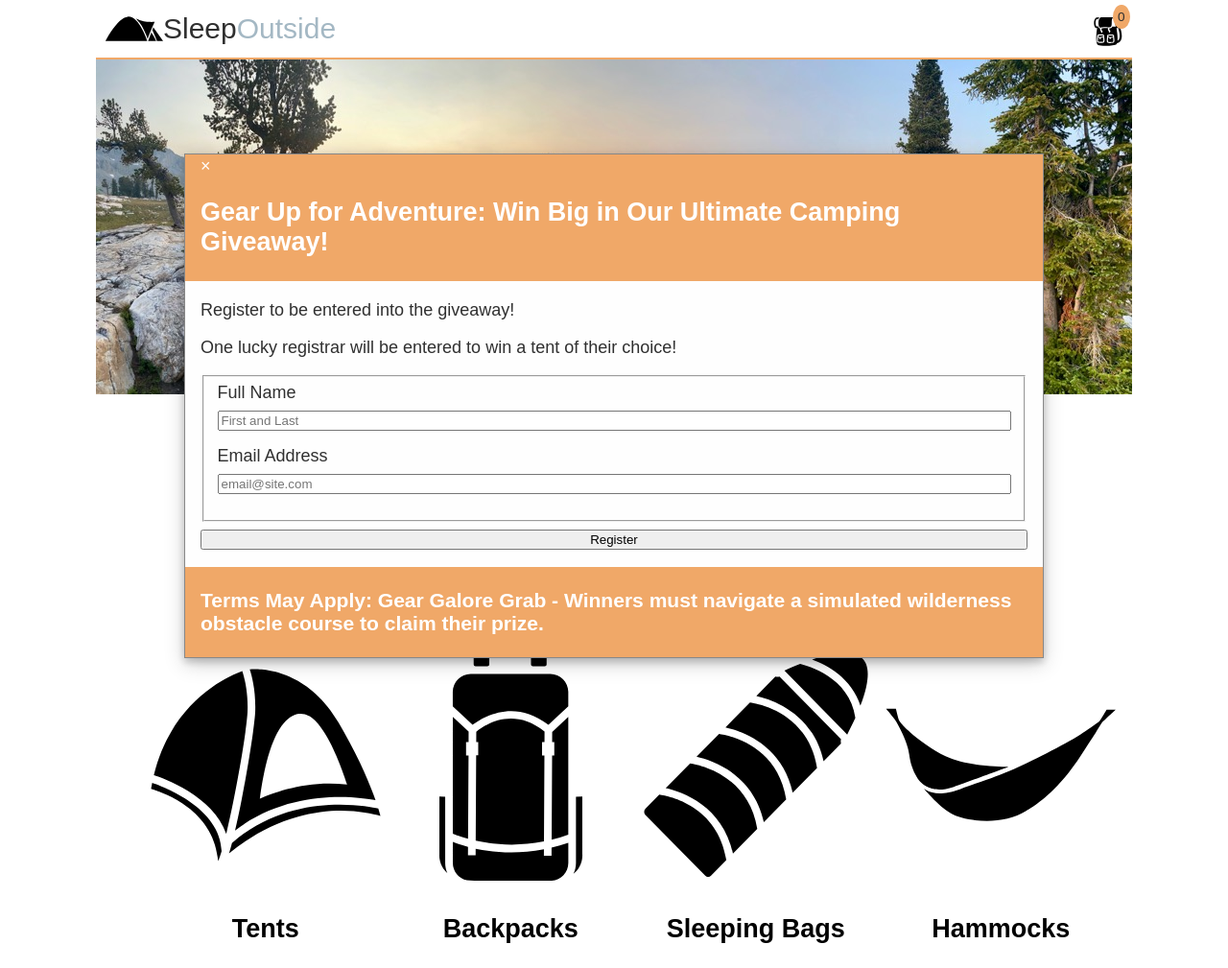
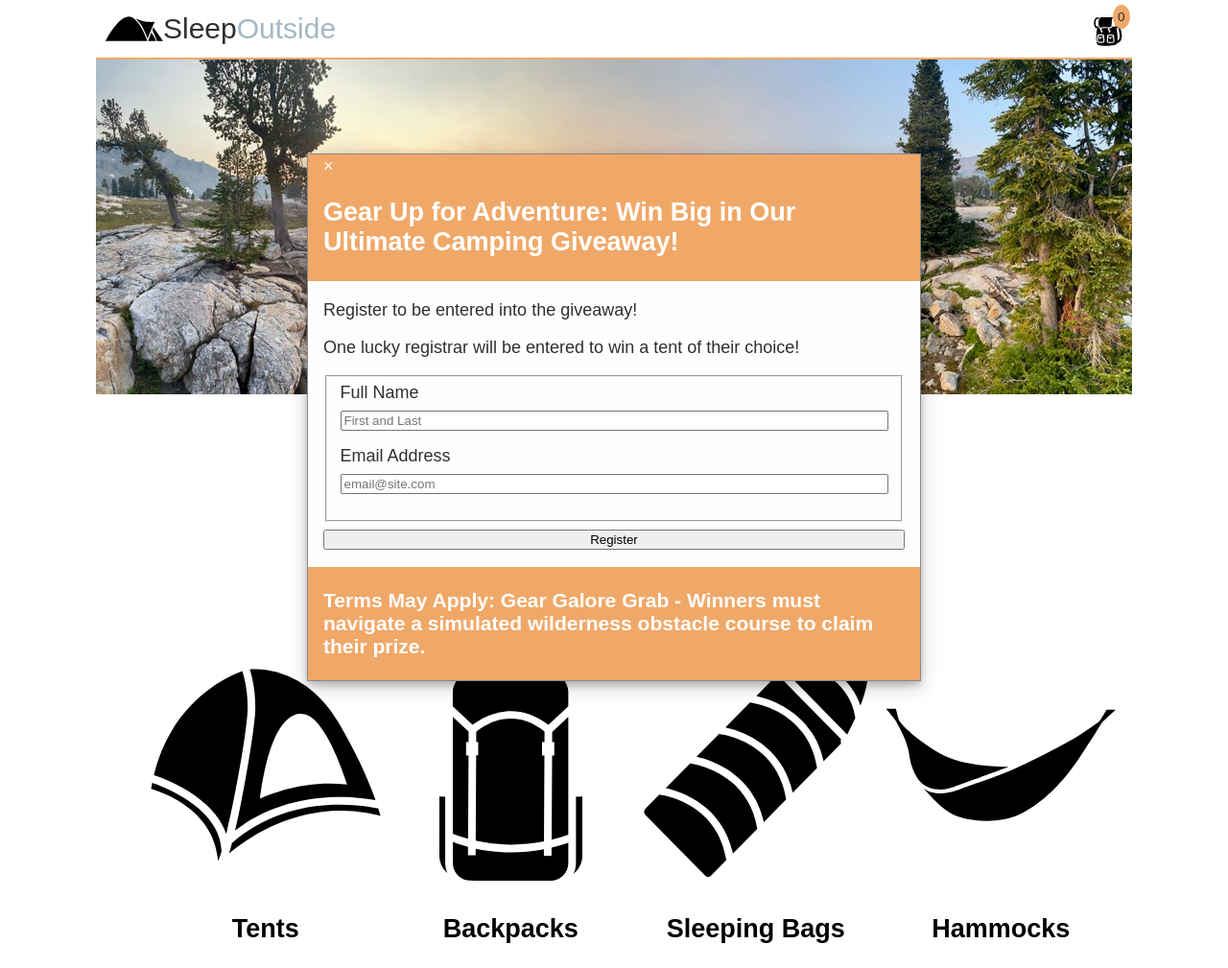
Before and after one commit to Tartclient/sleepoutside-team3, a website built with Vite: page src/index.html in a window 1280 px wide. Shown: the top 1009 px of the page at 96% size. Built offline with nearby package versions, Linux system fonts and the light colour scheme.

Commit message:
Modal is added when first time launch of website

```diff
--- a/src/css/style.css
+++ b/src/css/style.css
@@ -292,12 +292,12 @@ button {
   background-color: #fefefe;
   padding: 0;
   border: 1px solid #888;
-  width: 70vw;
+  width: 50vw;
   box-shadow: 0 4px 8px 0 rgba(0, 0, 0, 0.2), 0 6px 20px 0 rgba(0, 0, 0, 0.19);
   animation-name: animatetop;
   animation-duration: 0.4s;
   left: 50%;
-  margin-left: -35vw;
+  margin-left: -25vw;
   top: 20%;
 }
 
--- a/src/index.html
+++ b/src/index.html
@@ -12,31 +12,6 @@
 <body>
   <header class="divider" id="main-header">test</header>
   <main class="divider">
-    <!-- Modal content -->
-    <div class="modal-content">
-      <div class="modal-header">
-        <span class="close">&times;</span>
-        <h2>Gear Up for Adventure: Win Big in Our Ultimate Camping Giveaway!</h2>
-      </div>
-      <div class="modal-body">
-        <p>Register to be entered into the giveaway!</p>
-        <p>One lucky registrar will be entered to win a tent of their choice!</p>
-        <form id="giveaway" name="register-form" accept-charset="utf-8" action=""
-          method="post">
-          <fieldset id="giveaway-inputs">
-            <label for="full-name">Full Name</label>
-            <input type="text" name="name" id="full-name" placeholder="First and Last" required>
-            <label for="email-address">Email Address</label>
-            <input type="email" name="email" id="email-address" placeholder="email@site.com" required>
-            <input type="hidden" name="subject" id="email-subject" value="Give Away Registration">
-          </fieldset>
-          <input type="submit" value="Register">
-        </form>
-      </div>
-      <div class="modal-footer">
-        <h3>Terms May Apply: Gear Galore Grab - Winners must navigate a simulated wilderness obstacle course to claim their prize.</h3>
-      </div>
-    </div>
     <div class="hero">
       <img src="/images/banner-sm.jpg" srcset="images/banner-sm.jpg 500w, images/banner.jpg"
         alt="image of a high mountain lake" />
--- a/src/js/main.js
+++ b/src/js/main.js
@@ -5,24 +5,48 @@ loadHeaderFooter();
 updateCartCounter();
 
 if (!localStorage.getItem("visited")) {
-    // myFunction();
+    createGiveAwayModal()
     localStorage.setItem("visited", true);
 }
 
+function createGiveAwayModal() {
+    const modalContent = document.createElement("div");
+    modalContent.classList.add("modal-content");
+    modalContent.innerHTML += "" +
+        "      <div class=\"modal-header\">" +
+        "        <span class=\"close\">&times;</span>" +
+        "        <h2>Gear Up for Adventure: Win Big in Our Ultimate Camping Giveaway!</h2>" +
+        "      </div>" +
+        "      <div class=\"modal-body\">" +
+        "        <p>Register to be entered into the giveaway!</p>" +
+        "        <p>One lucky registrar will be entered to win a tent of their choice!</p>" +
+        "        <form id=\"giveaway\" name=\"register-form\" accept-charset=\"utf-8\" action=\"\"" +
+        "          method=\"\">" +
+        "          <fieldset id=\"giveaway-inputs\">" +
+        "            <label for=\"full-name\">Full Name</label>" +
+        "            <input type=\"text\" name=\"name\" id=\"full-name\" placeholder=\"First and Last\" required>" +
+        "            <label for=\"email-address\">Email Address</label>" +
+        "            <input type=\"email\" name=\"email\" id=\"email-address\" placeholder=\"email@site.com\" required>" +
+        "            <input type=\"hidden\" name=\"subject\" id=\"email-subject\" value=\"Give Away Registration\">" +
+        "          </fieldset>" +
+        "          <input type=\"submit\" value=\"Register\">" +
+        "        </form>" +
+        "      </div>" +
+        "      <div class=\"modal-footer\">" +
+        "        <h3>Terms May Apply: Gear Galore Grab - Winners must navigate a simulated wilderness obstacle course to claim their prize.</h3>" +
+        "      </div>" +
+        "";
+    const main = document.querySelector("main");
+    main.append(modalContent);
+}
+
 // Get the modal
-var modal = document.getElementById("myModal");
+var modal = document.querySelector(".modal-content");
 
 // Get the <span> element that closes the modal
-var span = document.getElementsByClassName("close")[0];
+var span = document.querySelectorAll(".close")[0];
 
 // When the user clicks on <span> (x), close the modal
 span.onclick = function () {
     modal.style.display = "none";
 };
-
-// When the user clicks anywhere outside of the modal, close it
-window.onclick = function (event) {
-    if (event.target == modal) {
-        modal.style.display = "none";
-    }
-};
```
